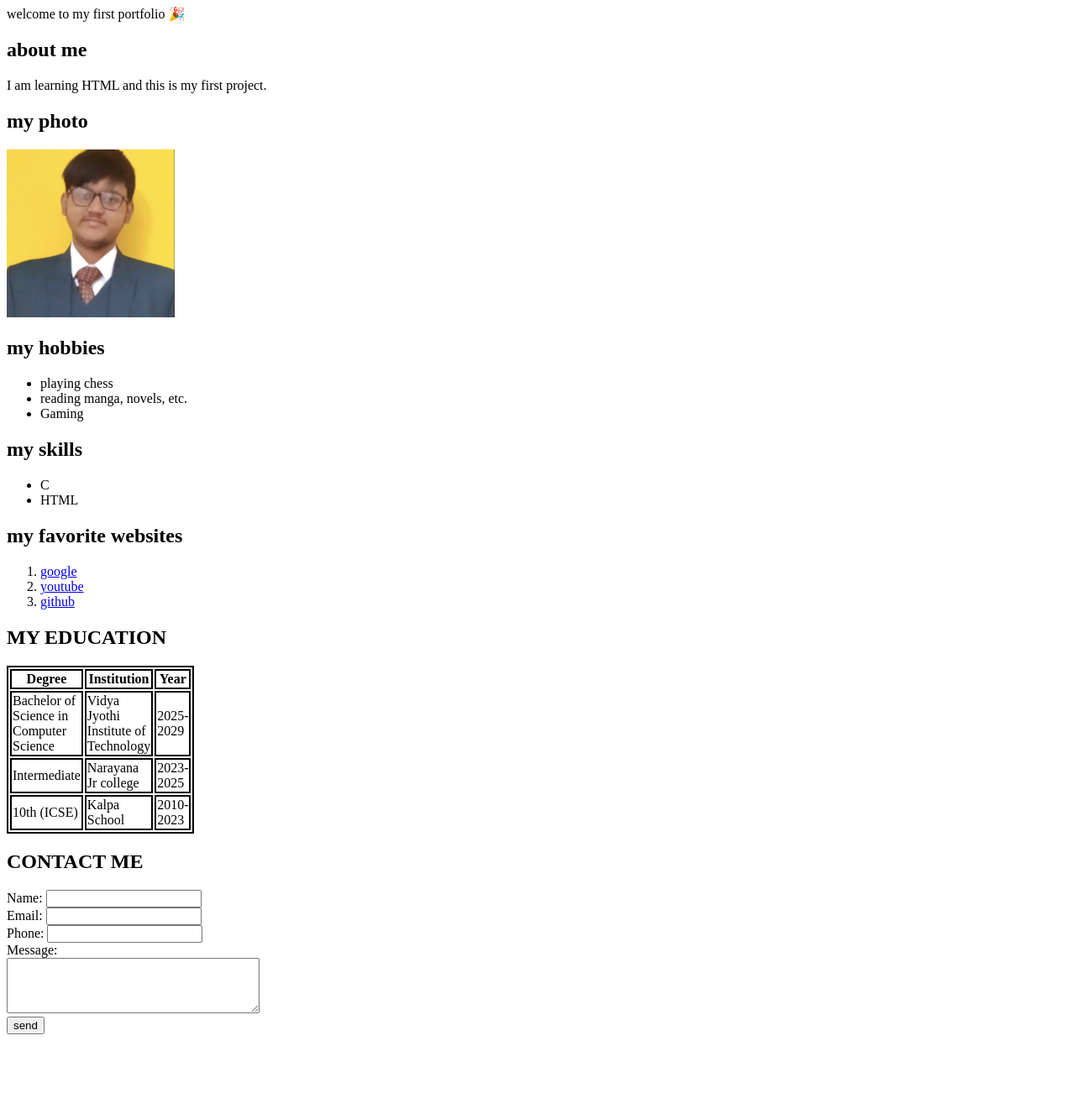
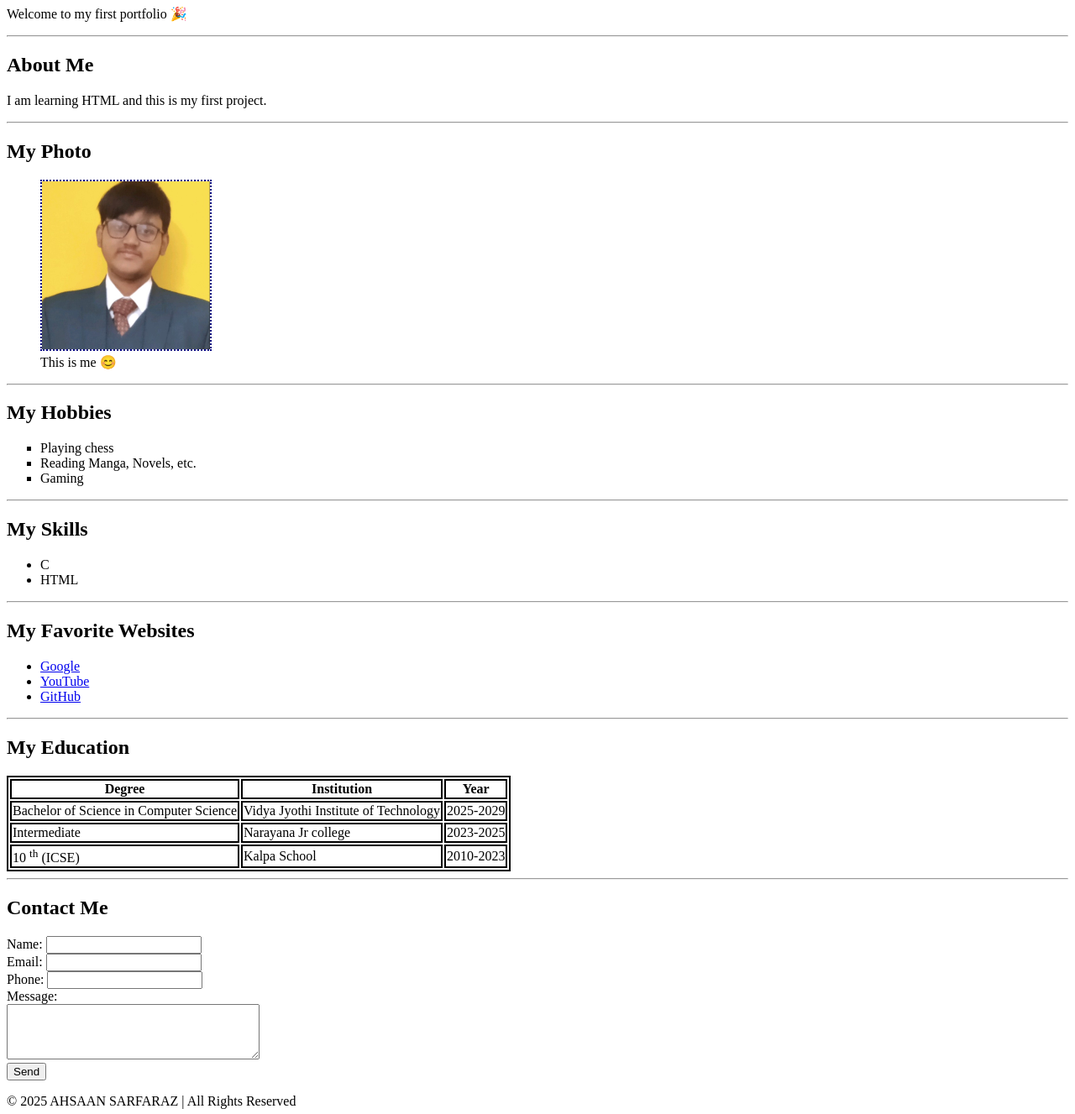
Before and after one commit to AHSAAN755/coding-journey, a plain HTML site: page web/3/index.html in a window 1280 px wide. Shown: the part 73-1400 px from the top of the page at 84% size. Before the commit the page ends 1313 px from the top, so only its background shows below. Drawn offline with Linux system fonts and the light colour scheme.

Commit message:
Update index.html

```diff
--- a/web/3/index.html
+++ b/web/3/index.html
@@ -1,50 +1,94 @@
 <!DOCTYPE html>
 <html lang="en">
+
 <head>
     <meta charset="UTF-8">
     <meta name="viewport" content="width=device-width, initial-scale=1.0">
     <title>MY PORTFOLIO</title>
-    <style>table, th, td{
+    <style>
+        table,
+        th,
+        td {
             border: 2px solid black;
-    }</style>
+        }
+    </style>
+</head>
 
-</head>
 <body>
-    <h1>Hello Im Ahsaan Sarfaraz  </h1>
-    <p>welcome to my first portfolio 🎉</p>
 
-    <h2>about me</h2>
+    <!-- HEADER -->
+    <header>
+        <h1>Hello, I'm AHSAAN SARFARAZ</h1>
+        <p>Welcome to my first portfolio 🎉</p>
+    </header>
+    <hr>
+
+    <!-- MAIN CONTENT -->
+    <main>
+
+        <!-- About Section -->
+        <section id="about">
+            <h2>About Me</h2>
             <p>I am learning HTML and this is my first project.</p>
+        </section>
+        <hr>
 
-    <h2>my photo</h2>
-    <img src="myphoto.jfif" alt="My Photo" width="200">
+        <!-- Photo Section -->
+        <section id="photo">
+            <h2>My Photo</h2>
+            <figure>
+                <img style="border: 2px dotted rgb(0, 0, 128);" src="myphoto.jfif" alt="My Photo" width="200">
+                <figcaption>This is me 😊</figcaption>
+            </figure>
+        </section>
+        <hr>
 
-    <h2>my hobbies</h2>
-    <ul>
-        <li>playing chess</li>
-        <li>reading manga, novels, etc.</li>
+        <!-- Hobbies Section -->
+        <section id="hobbies">
+            <h2>My Hobbies</h2>
+            <ul type="square">
+                <li>Playing chess</li>
+                <li>Reading Manga, Novels, etc.</li>
                 <li>Gaming</li>
             </ul>
+        </section>
+        <hr>
 
-    <h2>my skills</h2>
+        <!-- Skills Section -->
+        <section id="skills">
+            <h2>My Skills</h2>
             <ul>
                 <li>C</li>
                 <li>HTML</li>
             </ul>
+        </section>
+        <hr>
 
-    <h2>my favorite websites</h2>
-    <ol>
-        <li><a href="https://www.google.com" target="_blank">google</a></li>
-        <li><a href="https://www.youtube.com" target="_blank">youtube</a></li>
-        <li><a href="https://www.github.com" target="_blank">github</a></li>
-    </ol>
-    <h2>MY EDUCATION</h2>
-    <table style="width: 150px">
+        <!-- Favorite Websites Section -->
+        <section id="websites">
+            <h2>My Favorite Websites</h2>
+            <nav>
+                <ul>
+                    <li><a href="https://www.google.com" target="_blank">Google</a></li>
+                    <li><a href="https://www.youtube.com" target="_blank">YouTube</a></li>
+                    <li><a href="https://www.github.com" target="_blank">GitHub</a></li>
+                </ul>
+            </nav>
+        </section>
+        <hr>
+
+        <!-- Education Section -->
+        <section id="education">
+            <h2>My Education</h2>
+            <table style="table-layout: auto;">
+                <thead>
                     <tr>
                         <th>Degree</th>
                         <th>Institution</th>
                         <th>Year</th>
                     </tr>
+                </thead>
+                <tbody>
                     <tr>
                         <td>Bachelor of Science in Computer Science</td>
                         <td>Vidya Jyothi Institute of Technology</td>
@@ -56,12 +100,18 @@
                         <td>2023-2025</td>
                     </tr>
                     <tr>
-            <td>10th (ICSE)</td>
+                        <td>10 <sup>th</sup> (ICSE)</td>
                         <td>Kalpa School</td>
                         <td>2010-2023</td>
                     </tr>
+                </tbody>
             </table>
-    <h2>CONTACT ME</h2>
+        </section>
+        <hr>
+
+        <!-- Contact Section -->
+        <section id="contact">
+            <h2>Contact Me</h2>
             <form>
                 <div>
                     <label for="name">Name:</label>
@@ -85,8 +135,18 @@
                 </div>
 
                 <div>
-        <input type="submit" value="send">
+                    <input type="submit" value="Send">
                 </div>
             </form>
+        </section>
+
+    </main>
+
+    <!-- FOOTER -->
+    <footer>
+        <p>© 2025 AHSAAN SARFARAZ | All Rights Reserved</p>
+    </footer>
+
 </body>
+
 </html>
```
Lines whose indentation alone changed are shown as unchanged.
